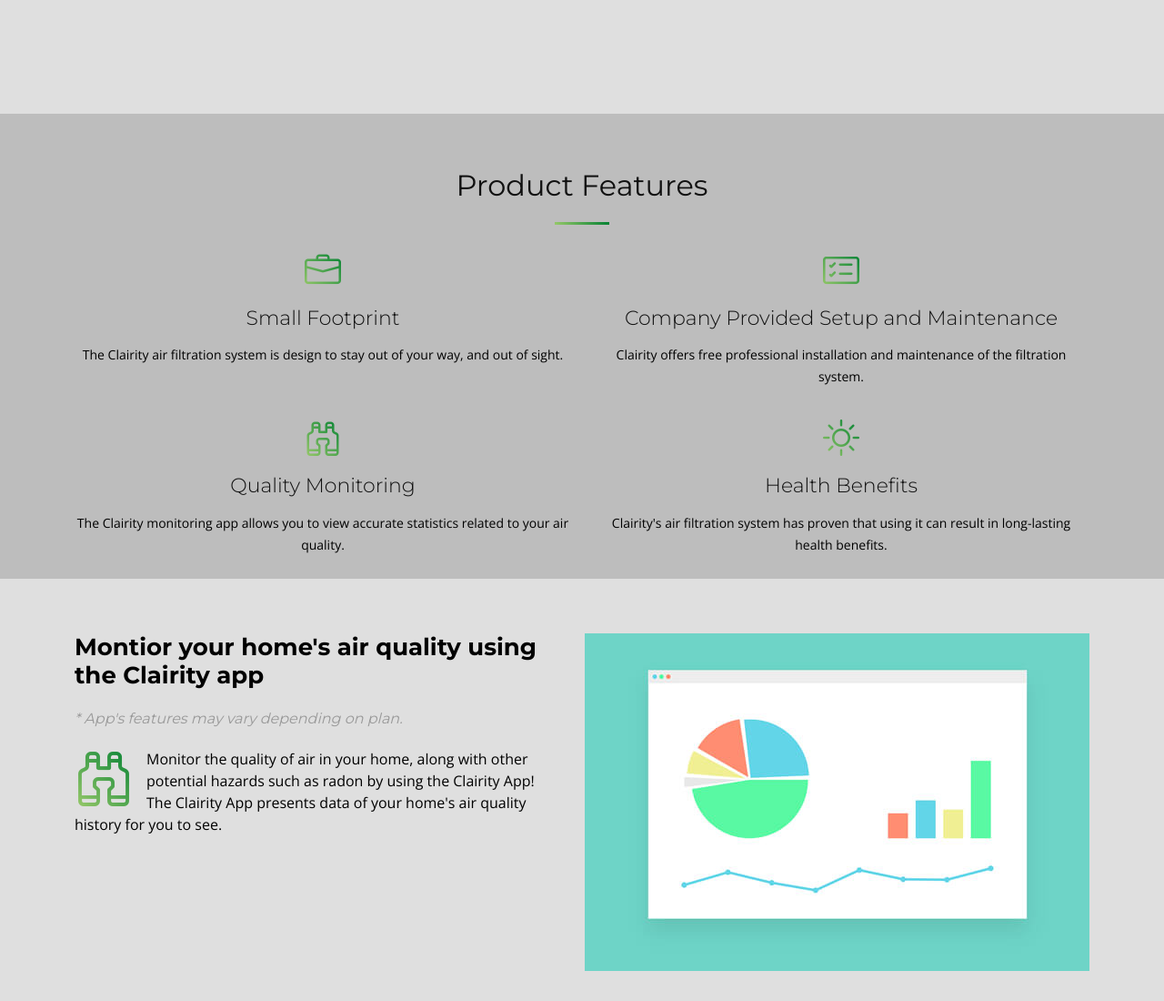
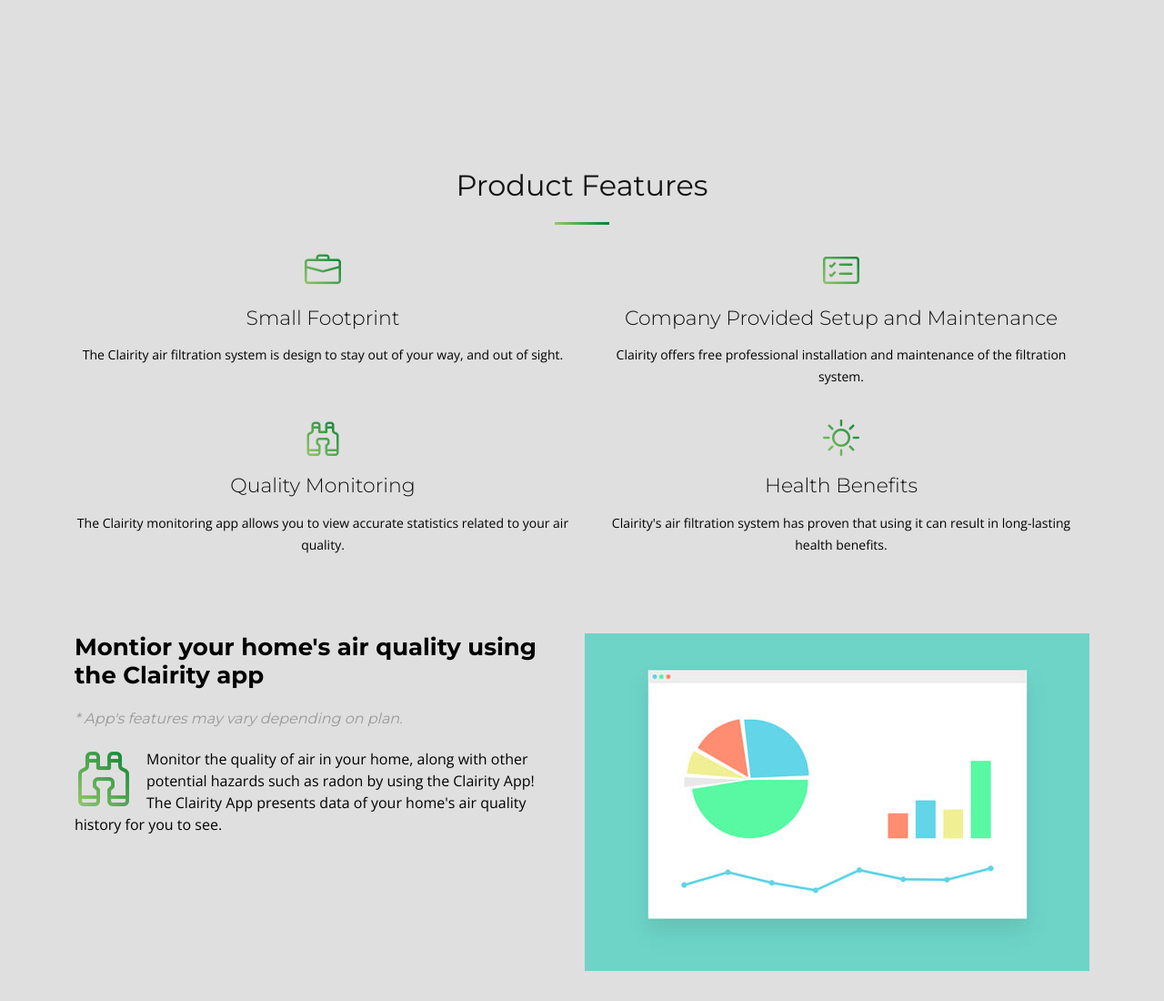
Before and after one commit to akirs3106/clairityWebsite, a plain HTML site: page Clairity Website/index.html in a window 1280 px wide. Shown: the part 1480-2580 px from the top of the page at 91% size. Drawn offline with nearby package versions, Linux system fonts and the light colour scheme.

Commit message:
Update style.css

```diff
--- a/Clairity Website/assets/css/style.css
+++ b/Clairity Website/assets/css/style.css
@@ -10,7 +10,7 @@
 # General
 --------------------------------------------------------------*/
 body {
-  background: #fff;
+  background: #dfdfdf;
   color: #000000;
   font-family: "Open Sans", sans-serif;
   overflow-x: hidden;
@@ -388,7 +388,7 @@
 }
 
 section {
-  background-color: #bdbdbd;
+  background-color: #dfdfdf;
 }
 
 /*--------------------------------------------------------------
@@ -696,7 +696,7 @@
 /* Product Featuress Section
 --------------------------------*/
 #features {
-  background: #bdbdbd;
+  background: #dfdfdf;
   padding: 60px 0 0 0;
   overflow: hidden;
 }
@@ -1168,7 +1168,7 @@
 /* Gallery Section
 --------------------------------*/
 #gallery {
-  background: #fff;
+  background: #dfdfdf;
   padding: 60px 0 0 0;
   overflow: hidden;
 }
```
